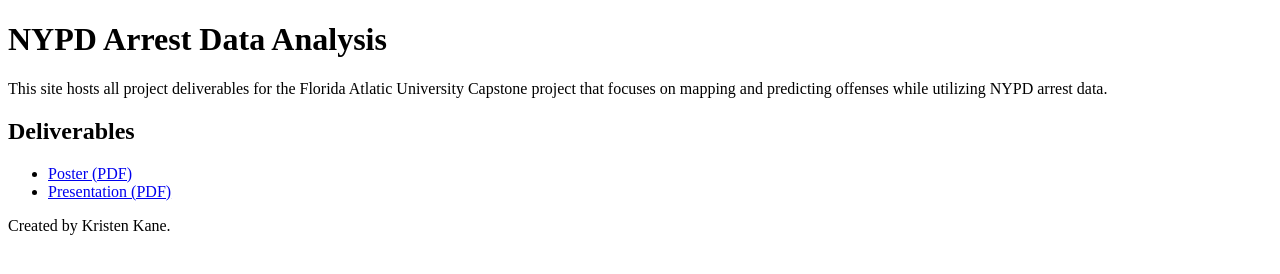
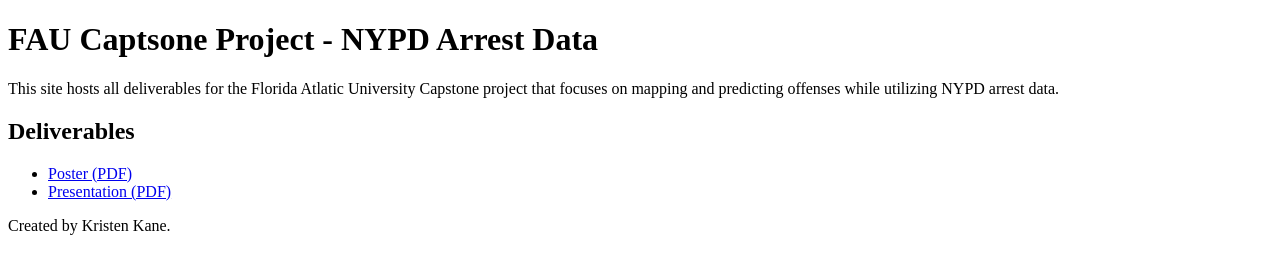
Before and after one commit to kristennkane/NYPD-Capstone-FAU-2025, a plain HTML site: page index.html in a window 1280 px wide. Drawn offline with Linux system fonts and the light colour scheme.

Commit message:
Update index.html

```diff
--- a/index.html
+++ b/index.html
@@ -5,8 +5,8 @@
   <title>Capstone Project - NYPD arrest data</title>
 </head>
 <body>
-  <h1>NYPD Arrest Data Analysis</h1>
-  <p>This site hosts all project deliverables for the Florida Atlatic University Capstone project that focuses on mapping and predicting offenses while utilizing NYPD arrest data.</p>
+  <h1>FAU Captsone Project - NYPD Arrest Data</h1>
+  <p>This site hosts all deliverables for the Florida Atlatic University Capstone project that focuses on mapping and predicting offenses while utilizing NYPD arrest data.</p>
 
   <h2>Deliverables</h2>
   <ul>
```
